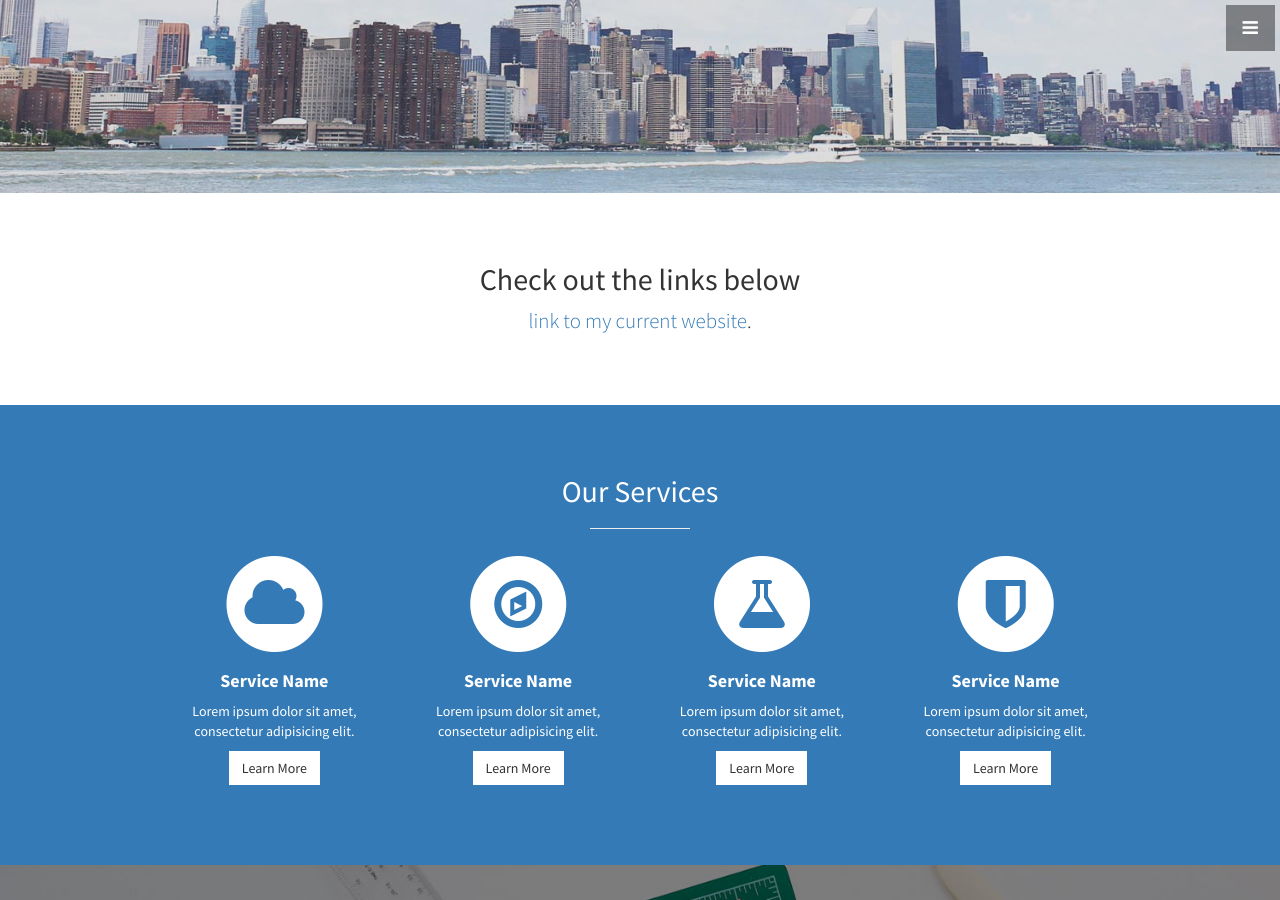
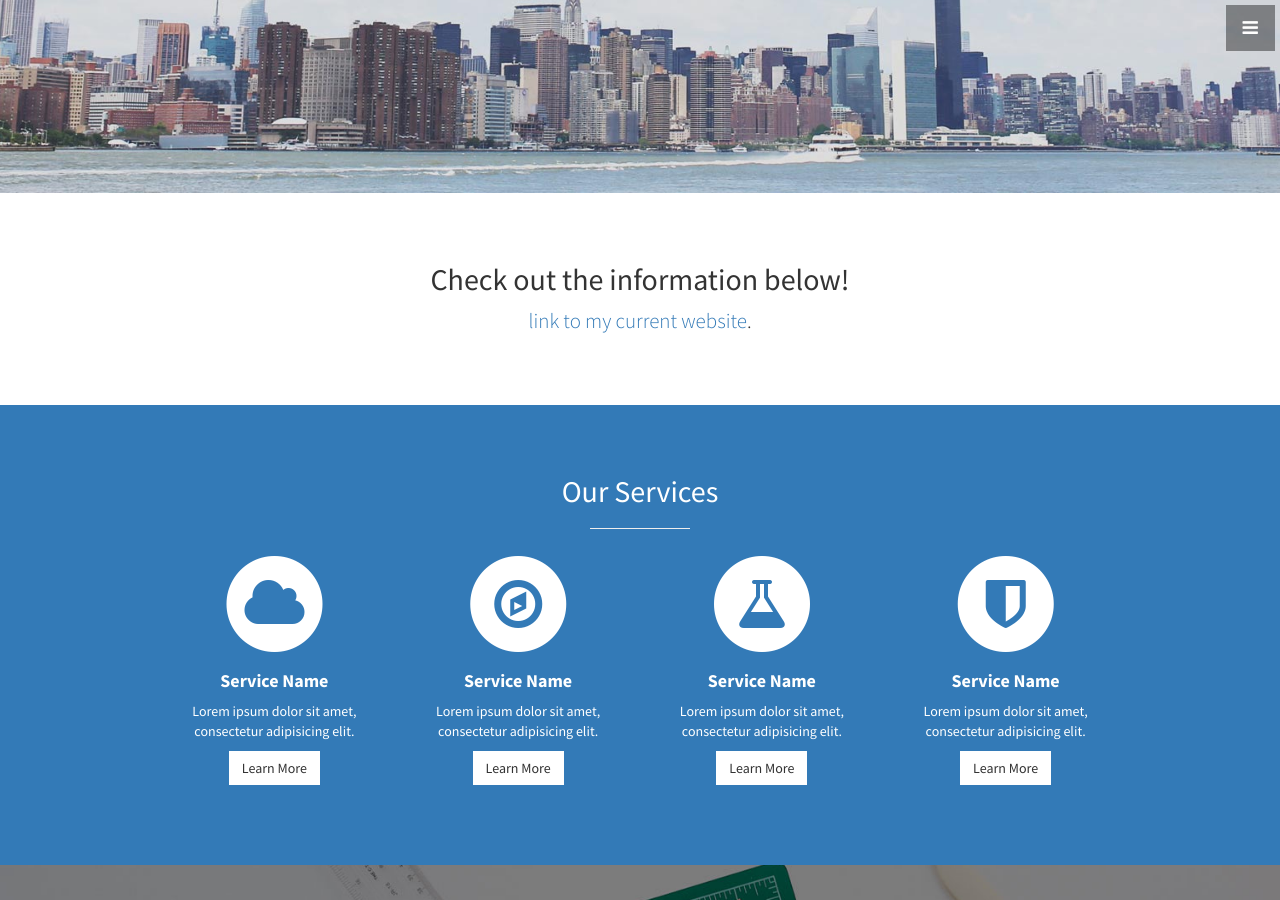
Before and after one commit to Lwein005/Portfolio-Site, a Jekyll site: the page built from index.html, in a window 1280 px wide and 900 px high, scrolled down 707 px. Built offline with Jekyll 4.4.1, drawn with Linux system fonts in a browser that asks for light colours; some of the changed text lies outside the part shown.

Commit message:
Updated about.html static text, changed call-to-action.html static text

```diff
--- a/_includes/about.html
+++ b/_includes/about.html
@@ -2,7 +2,7 @@
   <div class="container">
     <div class="row">
       <div class="col-lg-12 text-center">
-        <h2>Check out the links below</h2>
+        <h2>Check out the information below!</h2>
         <p class="lead"><a target="_blank" href="http://www.liliweinberger.com/">link to my current website</a>.</p>
       </div>
     </div>
--- a/_includes/call-to-action.html
+++ b/_includes/call-to-action.html
@@ -2,8 +2,8 @@
   <div class="container">
     <div class="row">
       <div class="col-lg-12 text-center">
-        <h3>The buttons below are impossible to resist.</h3>
-        <a href="#" class="btn btn-lg btn-light">Click Me!</a>
+        <h3>Contact me</h3>
+        <a href="#" class="btn btn-lg btn-light">Email</a>
         <a href="#" class="btn btn-lg btn-dark">Look at Me!</a>
       </div>
     </div>
```
